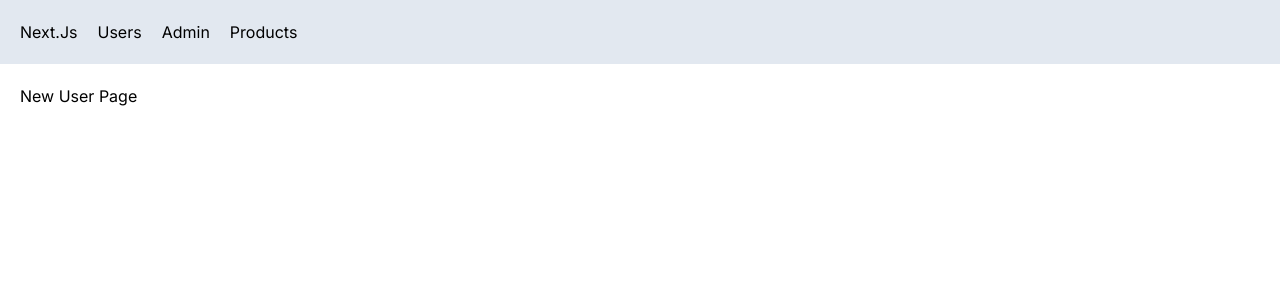
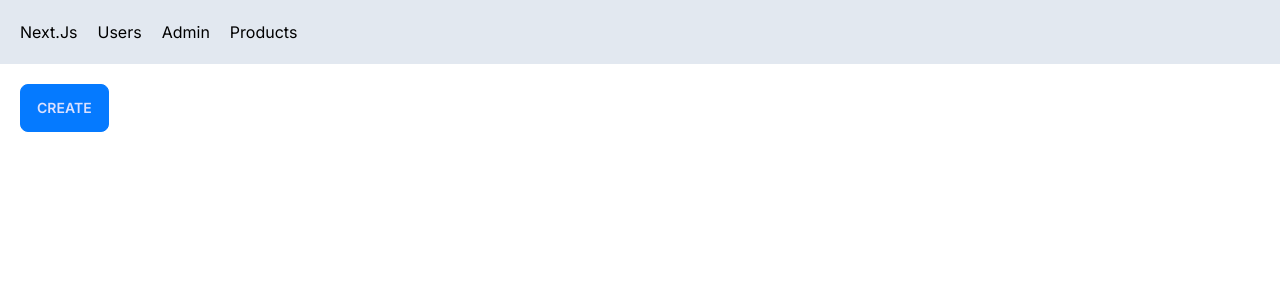
Before and after one commit to danielu35/next.js-app, a Next.js app: page /users/new in a window 1280 px wide. Shown: the top 300 px of the page. Built offline with nearby package versions, Linux system fonts and the light colour scheme.

Commit message:
Programmatic Navigation

```diff
--- a/app/users/new/page.tsx
+++ b/app/users/new/page.tsx
@@ -1,11 +1,11 @@
-import React from 'react'
+'use client';
+import { useRouter } from "next/navigation";
+import React from "react";
 
 const NewUserPage = () => {
-  return (
-    <div>
-      New User Page
-    </div>
-  )
-}
+  const router = useRouter()
 
-export default NewUserPage
+  return <button className="btn btn-primary" onClick={() => router.push('/users')}>Create</button>;
+};
+
+export default NewUserPage;
--- a/app/users/page.tsx
+++ b/app/users/page.tsx
@@ -1,5 +1,6 @@
 import React from "react";
 import UserTable from "./UserTable";
+import Link from "next/link";
 
 interface Props {
   searchParams: { sortOrder: string }
@@ -11,6 +12,7 @@
   return (
     <>
       <h1>Users</h1>
+      <Link href={'/users/new'} className="btn">New User</Link>
       <UserTable sortOrder={sortOrder} />
     </>
   );
```
